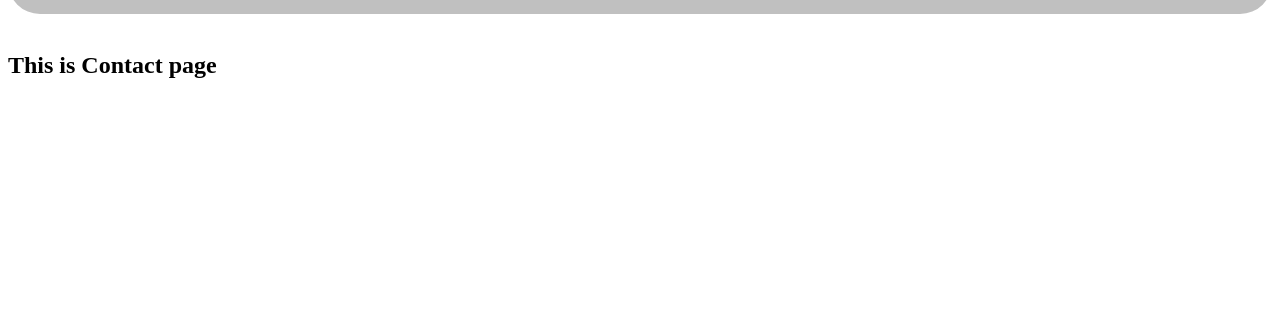
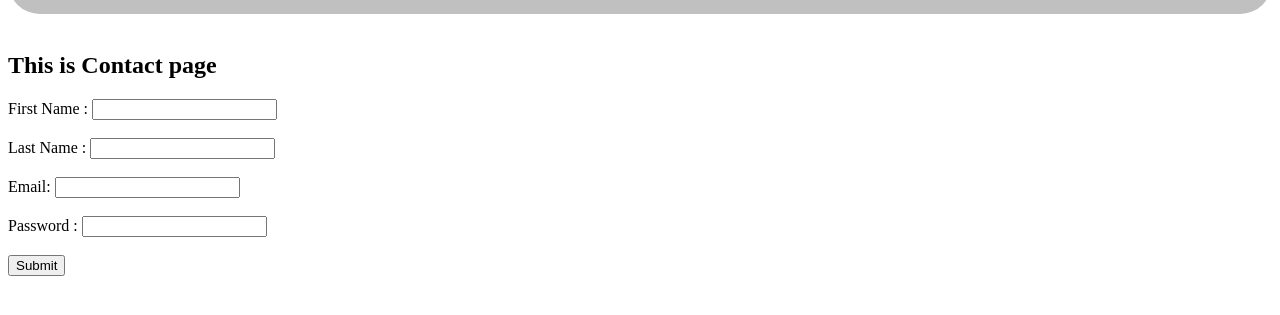
Before and after one commit to Harpreet93/Harpreet93.github.io, a plain HTML site: page contact.html in a window 1280 px wide. Shown: the part 95-410 px from the top of the page. Drawn offline with Linux system fonts and the light colour scheme.

Commit message:
final changes

```diff
--- a/contact.html
+++ b/contact.html
@@ -10,7 +10,7 @@
         </head>
 
         <body >
-
+<!-- navigation starts here-->
             <div id="maindiv">
                 <ul>
                     <li>
@@ -36,7 +36,38 @@
                 </ul>
                 </div>
         <br/>
-        <h2>This is Contact page</h2>
+
+        <!-- navigation ends here-->
+        <div id="contactdiv">
+            <h2>This is Contact page</h2>
+            <form>
+              <div class="algin-center">
+                   <label for="fname" > First Name : </label>
+                <input type="text" id="fname"/>
+               </div>
+                <br/>
+                <div class="algin-center">
+                    <label for="lname" > Last Name : </label>
+                    <input type="text" id="lname"/>
+                </div>
+                <br/>
+                <div class="algin-center">
+                    <label for="cemail" > Email:  </label>
+                    <input type="email" id="cemail"/>
+                </div>
+                <br/>
+                <div class="algin-center">
+                    <label for="cPassword" > Password : </label>
+                    <input type="password" id="cPassword"/>
+                </div>
+                <br/>
+                <div class="algin-center">
+                    <button  id="button"> Submit</button>
+
+                </div>
+
+            </form>
+        </div>
 
 
         </body>
```
